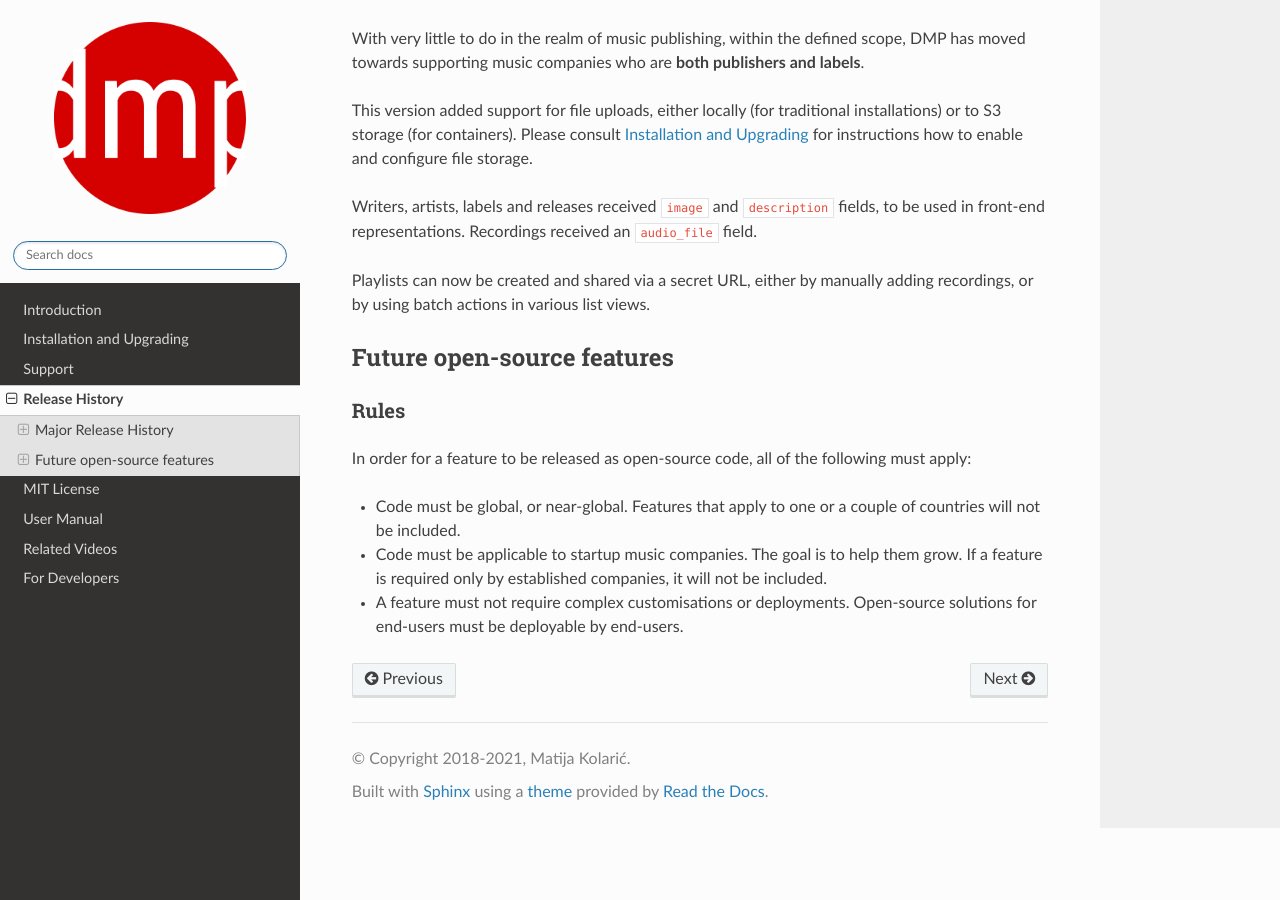
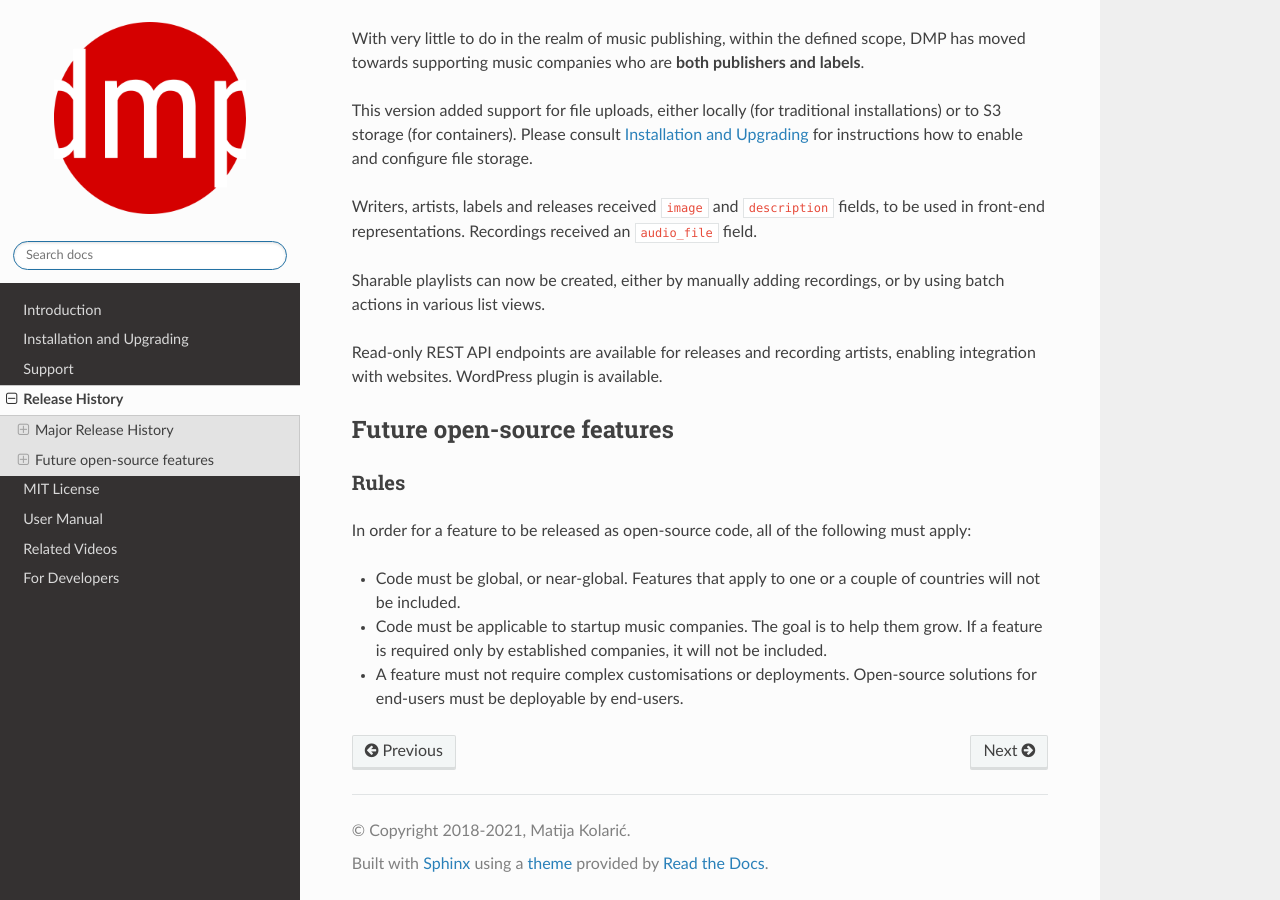
Before and after one commit to matijakolaric-com/django-music-publisher, a Sphinx documentation site: the page built from docs/releases.rst, in a window 1280 px wide and 900 px high, scrolled down 2462 px. Built offline with Sphinx 7.4.7 and the Read the Docs theme 2.0.0, drawn with Linux system fonts in a browser that asks for light colours.

Commit message:
Releases

```diff
--- a/docs/installation.rst
+++ b/docs/installation.rst
@@ -131,7 +131,7 @@ For Digital Ocean, you need to set up only four settings.
   (alias for ``AWS_STORAGE_BUCKET_NAME``), you get them when you set up your *Spaces*,
   and
 
-* ``S3_ID`` (alias for``AWS_ACCESS_KEY_ID``) and
+* ``S3_ID`` (alias for ``AWS_ACCESS_KEY_ID``) and
   ``S3_SECRET`` (alias for ``AWS_SECRET_ACCESS_KEY``), you get them when you generate
   your *Spaces* API key.
 
@@ -147,5 +147,5 @@ Other options
   converting nearly all strings to UPPER CASE or Title Case or just UPPERCASE fields
   to Title Case, respectively.
 
-``OPTION_FILES`` - enables support for file uploads (audio files and images), should
+* ``OPTION_FILES`` - enables support for file uploads (audio files and images), should
   only be used for traditional installations, not for containers which are ephemeral.
--- a/docs/releases.rst
+++ b/docs/releases.rst
@@ -146,10 +146,11 @@ Writers, artists, labels and releases received ``image`` and
 ``description`` fields, to be used in front-end representations.
 Recordings received an ``audio_file`` field.
 
-Playlists can now be created and shared via a secret URL, either
-by manually adding recordings, or by using batch actions in various
-list views.
+Sharable playlists can now be created, either by manually adding recordings,
+or by using batch actions in various list views.
 
+Read-only REST API endpoints are available for releases and recording artists,
+enabling integration with websites. WordPress plugin is available.
 
 Future open-source features
 ===========================
```
